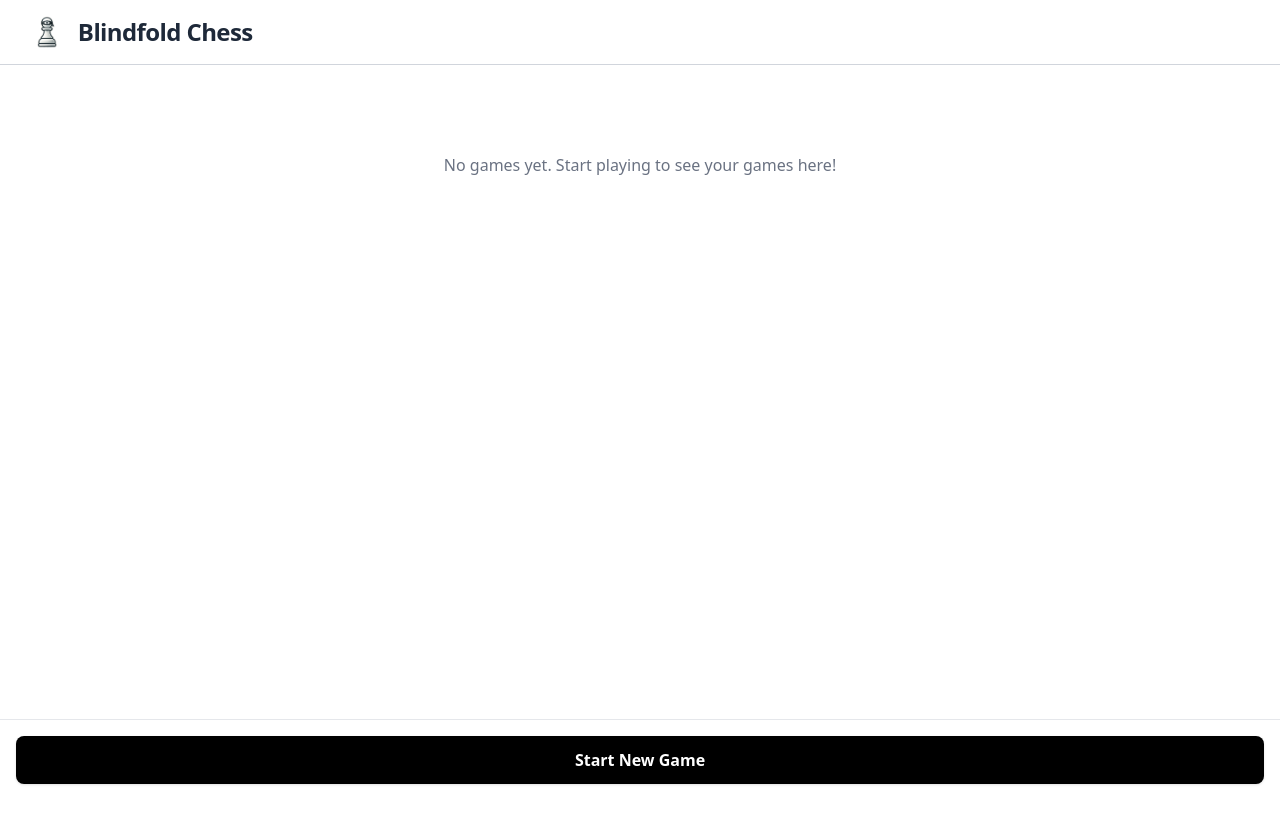
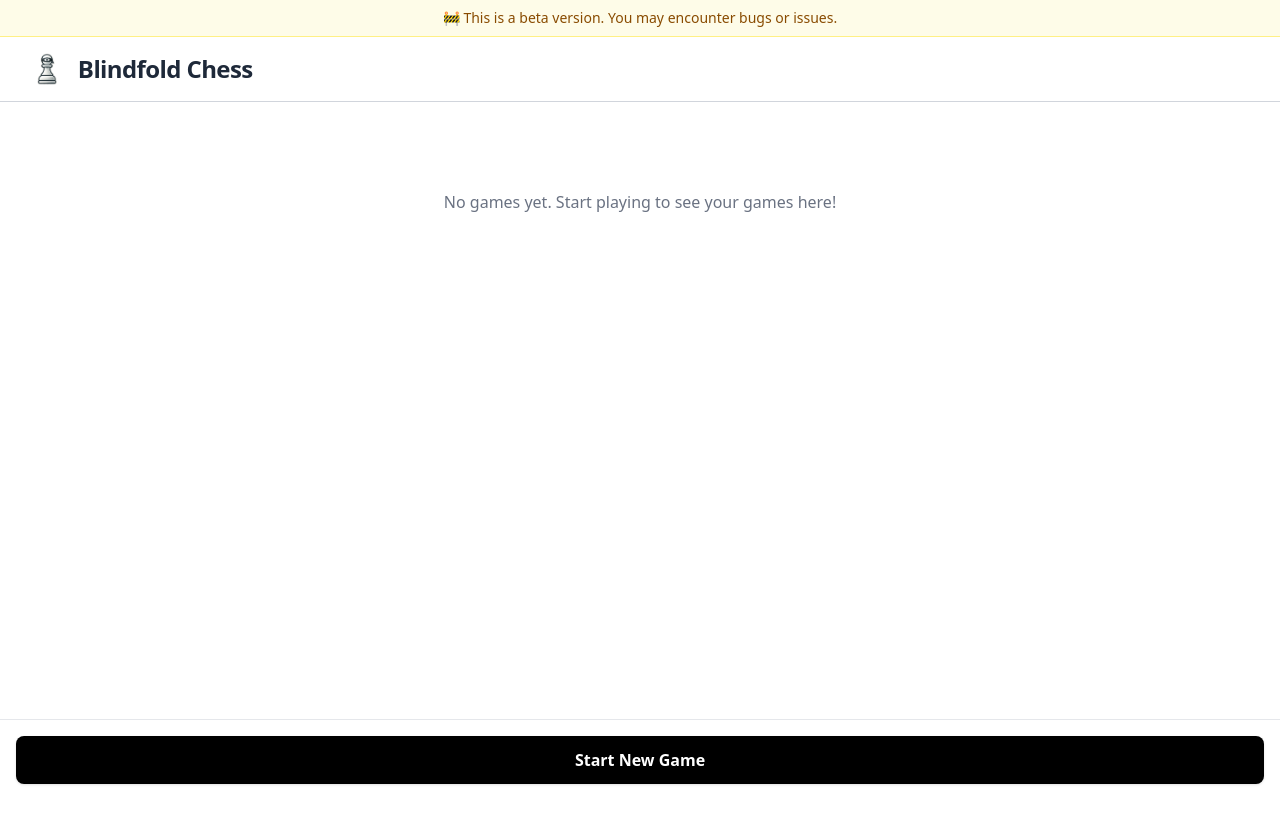
Before and after one commit to checkmate-works/blindfold-chess-deprecated, a React (Vite) app: page / in a window 1280 px wide. Shown: the top 824 px of the page. Built offline with nearby package versions, Linux system fonts and the light colour scheme.

Commit message:
Add beta version notice banner

```diff
--- a/src/components/layouts/header.tsx
+++ b/src/components/layouts/header.tsx
@@ -5,6 +5,14 @@ type Props = {
 
 export const Header = ({ title = "" }: Props) => {
   return (
+    <>
+      <div className="bg-yellow-50 border-b border-yellow-200">
+        <div className="mx-auto max-w-7xl px-4 sm:px-6 md:px-8 py-2">
+          <p className="text-sm text-yellow-800 text-center">
+            🚧 This is a beta version. You may encounter bugs or issues.
+          </p>
+        </div>
+      </div>
       <header className="border-b border-gray-300">
         <div className="mx-auto max-w-7xl px-4 sm:px-6 md:px-8 py-4 flex items-center space-x-4">
           <h1 className="text-2xl font-bold text-gray-800 tracking-tight">
@@ -18,5 +26,6 @@ export const Header = ({ title = "" }: Props) => {
           </h1>
         </div>
       </header>
+    </>
   );
 };
```
Lines whose indentation alone changed are shown as unchanged.
